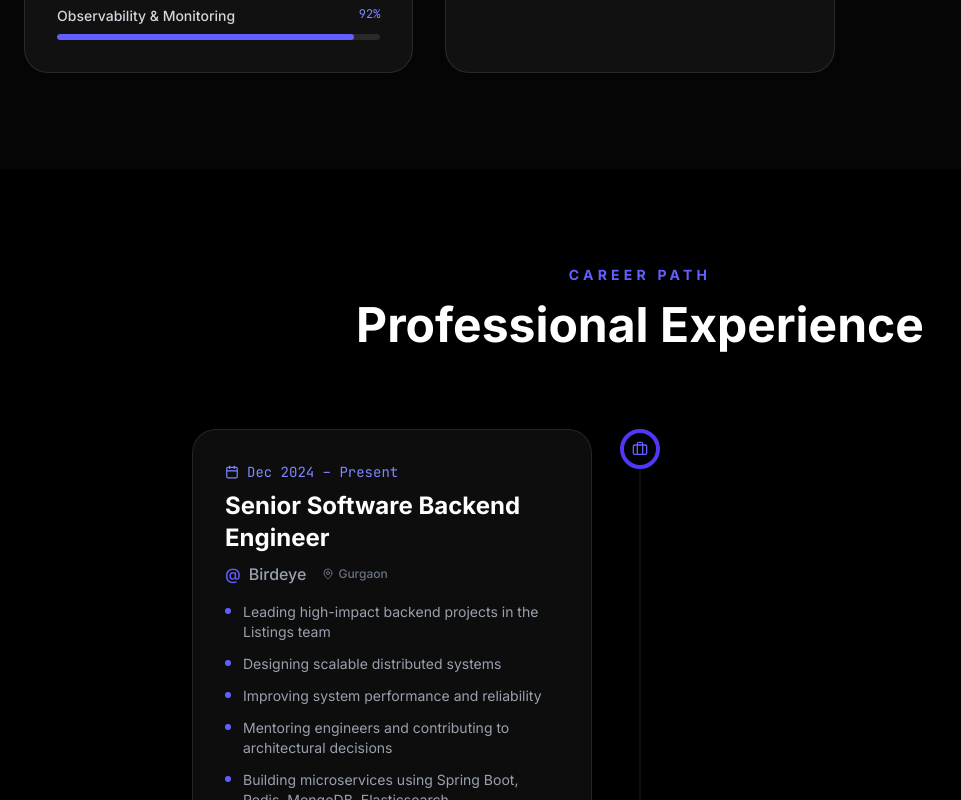
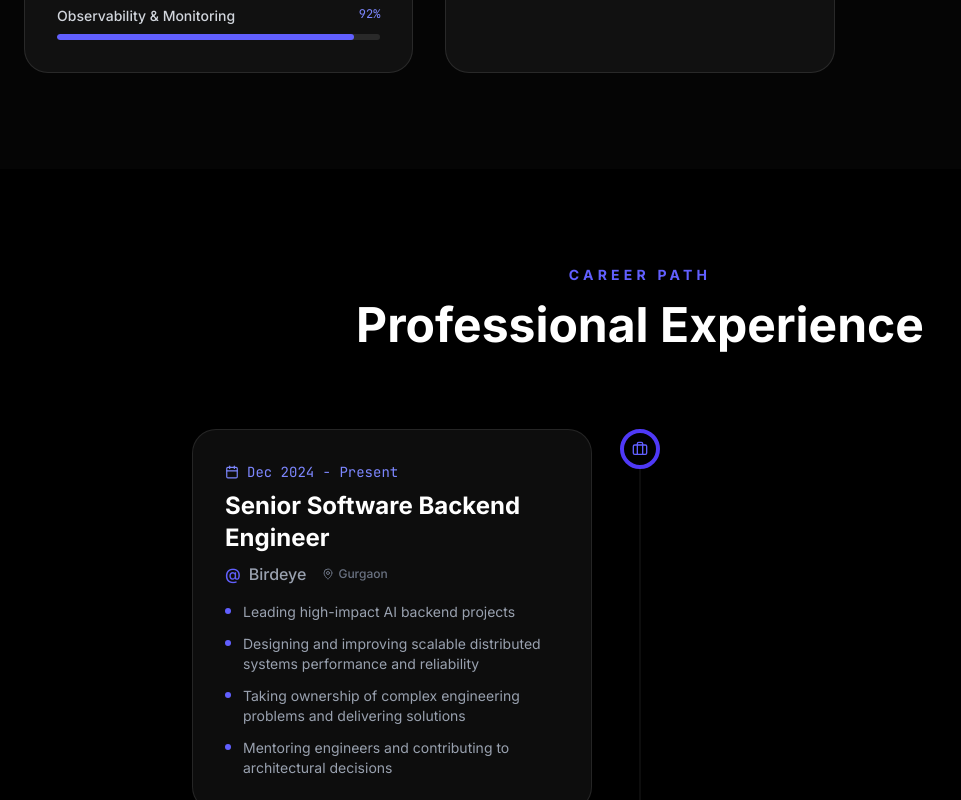
Before and after one commit to softwarekhatri/portfolio-new, a React (Vite) app: page / in a window 1280 px wide. Shown: the part 2605-3405 px from the top of the page, without its empty margins (0-961 px from the left). Built offline with nearby package versions, Linux system fonts and the light colour scheme.

Commit message:
Data updated experience half

```diff
--- a/src/components/About.tsx
+++ b/src/components/About.tsx
@@ -51,7 +51,8 @@ export default function About() {
             <div className="aspect-square rounded-3xl overflow-hidden border border-white/10 bg-white/5 p-2">
               <div className="w-full h-full rounded-2xl overflow-hidden relative group">
                 <img
-                  src="https://picsum.photos/seed/developer/800/800"
+                  // src="https://picsum.photos/seed/developer/800/800"
+                  src="/ankit.jpeg"
                   alt="Ankit Khatri"
                   className="w-full h-full object-cover grayscale hover:grayscale-0 transition-all duration-700"
                   referrerPolicy="no-referrer"
--- a/src/constants.ts
+++ b/src/constants.ts
@@ -17,48 +17,34 @@ export const EXPERIENCES: Experience[] = [
   {
     role: "Senior Software Backend Engineer",
     company: "Birdeye",
+    website: "https://birdeye.com/",
     location: "Gurgaon",
-    duration: "Dec 2024 – Present",
+    duration: "Dec 2024 - Present",
     responsibilities: [
-      "Leading high-impact backend projects in the Listings team",
-      "Designing scalable distributed systems",
-      "Improving system performance and reliability",
+      "Leading high-impact AI backend projects",
+      "Designing and improving scalable distributed systems performance and reliability",
+      // "Improving system performance and reliability",
+      "Taking ownership of complex engineering problems and delivering solutions",
       "Mentoring engineers and contributing to architectural decisions",
-      "Building microservices using Spring Boot, Redis, MongoDB, Elasticsearch",
     ],
   },
   {
     role: "Software Backend Engineer",
     company: "Birdeye",
-    duration: "Jan 2022 – Dec 2024",
+    duration: "Jan 2022 - Dec 2024",
+    location: "Gurgaon",
     responsibilities: [
-      "Worked on Payments systems and backend infrastructure",
-      "Built scalable APIs and backend services",
-    ],
-    technologies: [
-      "Spring Boot",
-      "Redis",
-      "MongoDB",
-      "Elasticsearch",
-      "AWS",
-      "Apache Kafka",
-      "Apache NiFi",
-    ],
-  },
-  {
-    role: "Backend Developer",
-    company: "Phantivo (Khatri Software)",
-    duration: "Feb 2021 – Jan 2022",
-    responsibilities: [
-      "Developed products for 8+ startups",
-      "Built dashboards, CRM systems, and backend architectures",
-      "Worked closely with founders on product growth and architecture",
+      "Developed backend system across Payments, Listings, and Core platforms",
+      "Built microservices using Java and Spring Boot handling high-throughput traffic",
+      "Designed and optimized REST APIs for performance and system reliability by reducing latency through performance tuning",
+      "Worked on multiple databases including MongoDB, MySQL, Redis, Elasticsearch, and Kafka for data storage and real-time processing",
     ],
   },
   {
     role: "Software Developer",
-    company: "Monkhood (Noida)",
-    duration: "Mar 2021 – Jun 2021",
+    company: "Monkhood",
+    location: "Noida",
+    duration: "Mar 2021 - Jun 2021",
     responsibilities: [
       "Built scalable full-stack platform for PG/flat booking",
       "Implemented admin dashboard",
@@ -67,8 +53,9 @@ export const EXPERIENCES: Experience[] = [
   },
   {
     role: "Backend Developer",
-    company: "Oyebusy Pvt Ltd (Gurgaon)",
-    duration: "Aug 2020 – Dec 2020",
+    company: "Oyebusy Pvt Ltd",
+    location: "Gurgaon",
+    duration: "Aug 2020 - Dec 2020",
     responsibilities: [
       "Developed and documented 35+ REST APIs",
       "Implemented security and middleware layers",
--- a/src/types.ts
+++ b/src/types.ts
@@ -1,6 +1,7 @@
 export interface Experience {
   role: string;
   company: string;
+  website?: string;
   location?: string;
   duration: string;
   responsibilities: string[];
```
Also changed, not shown: src/components/Experience.tsx (+21 -11 lines).
